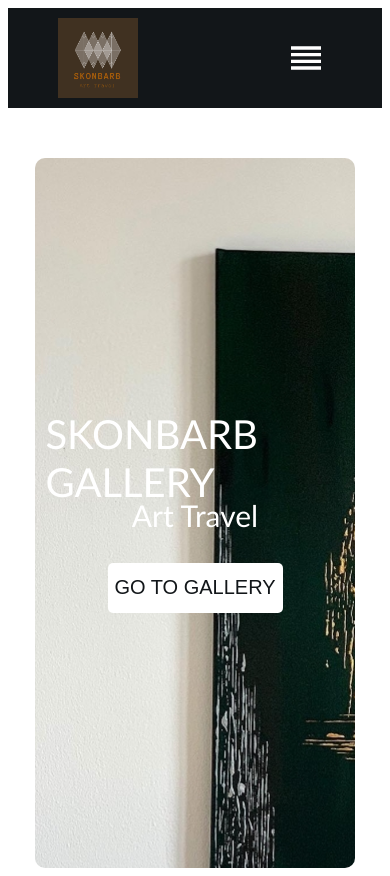
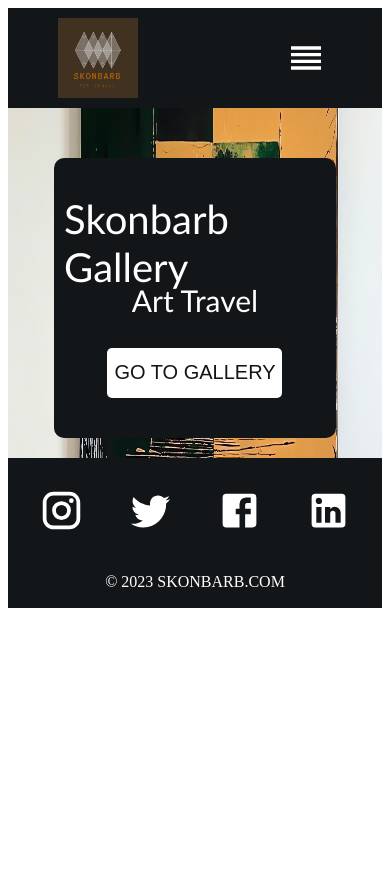
Before and after one commit to iturnmyscreenon/Checkpoint---Art-Gallery, a React (Vite) app in the folder frontend/: page / in a window 390 px wide. After the commit the page ends 844 px from the top, so only its background shows below. Built offline with nearby package versions, Linux system fonts and the light colour scheme.

Commit message:
made the footer and adapted every component to be responsive with it

```diff
--- a/frontend/src/App.jsx
+++ b/frontend/src/App.jsx
@@ -1,5 +1,6 @@
 import { BrowserRouter as Router, Routes, Route } from "react-router-dom";
 import Navbar from "./components/Navbar";
+import Footer from "./components/Footer";
 import Home from "./pages/Homepage";
 import "./styles/App.css";
 
@@ -10,6 +11,7 @@ function App() {
       <Routes>
         <Route path="/" element={<Home />} />
       </Routes>
+      <Footer />
     </Router>
   );
 }
--- /dev/null
+++ b/frontend/src/components/Footer.jsx
@@ -0,0 +1,17 @@
+import React from "react";
+import InstagramIcon from "@mui/icons-material/Instagram";
+import TwitterIcon from "@mui/icons-material/Twitter";
+import FacebookIcon from "@mui/icons-material/Facebook";
+import LinkedInIcon from "@mui/icons-material/LinkedIn";
+import "../styles/Footer.css";
+
+export default function Footer() {
+  return (
+    <div className="footer">
+      <div className="socialMedia">
+        <InstagramIcon /> <TwitterIcon /> <FacebookIcon /> <LinkedInIcon />
+      </div>
+      <p> &copy; 2023 SKONBARB.COM</p>
+    </div>
+  );
+}
--- a/frontend/src/components/Navbar.jsx
+++ b/frontend/src/components/Navbar.jsx
@@ -18,16 +18,17 @@ export default function Navbar() {
 
         <div className="hiddenLinks">
           <Link to="/"> Home </Link>
+          <Link to="/gallery"> Gallery </Link>
           <Link to="/about"> About </Link>
           <Link to="/contact"> Contact </Link>
-          <Link to="/gallery"> Gallery </Link>
         </div>
       </div>
       <div className="navright">
         <Link to="/"> Home </Link>
+        <Link to="/gallery"> Gallery </Link>
         <Link to="/about"> About </Link>
         <Link to="/contact"> Contact </Link>
-        <Link to="/gallery"> Gallery </Link>
+
         <button className="navbtn" type="button" onClick={toggleLinks}>
           <ReorderIcon />
         </button>
--- a/frontend/src/pages/Homepage.jsx
+++ b/frontend/src/pages/Homepage.jsx
@@ -5,12 +5,9 @@ import "../styles/Homepage.css";
 
 export default function Homepage() {
   return (
-    <div className="home">
-      <div
-        className="headerContainer"
-        style={{ backgroundImage: `url(${BackGround})`, height: "100%" }}
-      >
-        <h1>SKONBARB GALLERY</h1>
+    <div className="home" style={{ backgroundImage: `url(${BackGround})` }}>
+      <div className="headerContainer">
+        <h1>Skonbarb Gallery</h1>
         <p>Art Travel</p>
         <Link to="/gallery">
           <button type="button">GO TO GALLERY</button>
--- a/frontend/src/styles/App.css
+++ b/frontend/src/styles/App.css
@@ -1,5 +1,5 @@
 .App {
-  width: 100%;
+  width: 70%;
   height: auto;
   display: flex;
   flex-direction: column;
--- /dev/null
+++ b/frontend/src/styles/Footer.css
@@ -0,0 +1,27 @@
+.footer {
+  width: 100%;
+  height: 140px;
+  background-color: #121619;
+  display: flex;
+  justify-content: center;
+  align-items: center;
+  flex-direction: column;
+  padding-top: 10px;
+}
+
+.socialMedia svg {
+  color: white;
+  margin: 20px;
+  font-size: 70px;
+  cursor: pointer;
+}
+
+.footer p {
+  color: white;
+}
+
+@media only screen and (max-width: 650px) {
+  .socialMedia svg {
+    font-size: 45px;
+  }
+}
--- a/frontend/src/styles/Homepage.css
+++ b/frontend/src/styles/Homepage.css
@@ -1,11 +1,10 @@
 .home {
   width: 100%;
-  height: 90vh;
+  height: 72vh;
   display: flex;
   justify-content: center;
-  align-items: left;
   flex-direction: column;
-  background-position: center;
+  background-position: right;
   background-repeat: no-repeat;
   background-size: cover;
   font-family: "Gill Sans", "Gill Sans MT", Calibri, "Trebuchet MS", sans-serif;
@@ -13,7 +12,7 @@
 
 .headerContainer {
   width: auto;
-  margin-left: 50px;
+  margin-left: 15px;
   margin-top: 50px;
 }
 
@@ -22,8 +21,8 @@
   align-items: center;
   font-size: 50px;
   height: 60px;
-  font-weight: 50;
-  color: rgb(92, 59, 16);
+  font-weight: 40;
+  color: rgb(114, 71, 14);
 }
 
 .headerContainer p {
@@ -55,15 +54,18 @@
 
 @media only screen and (max-width: 650px) {
   .home {
+    height: auto;
+    background-size: 100vw 100vh;
     justify-content: center;
     align-items: center;
   }
 
   .headerContainer {
     margin-left: 0px;
+    margin-bottom: 20px;
     border-radius: 10px;
     padding: 10px;
-    width: 80%;
+    width: 70%;
     display: flex;
     justify-content: center;
     align-items: center;
--- a/frontend/src/styles/Navbar.css
+++ b/frontend/src/styles/Navbar.css
@@ -31,6 +31,7 @@
   color: white;
   text-decoration: none;
   margin: 20px;
+  font-size: 30px;
 }
 
 .navbar .navright button {
```
Also changed, not shown: frontend/src/assets/background.jpg.
